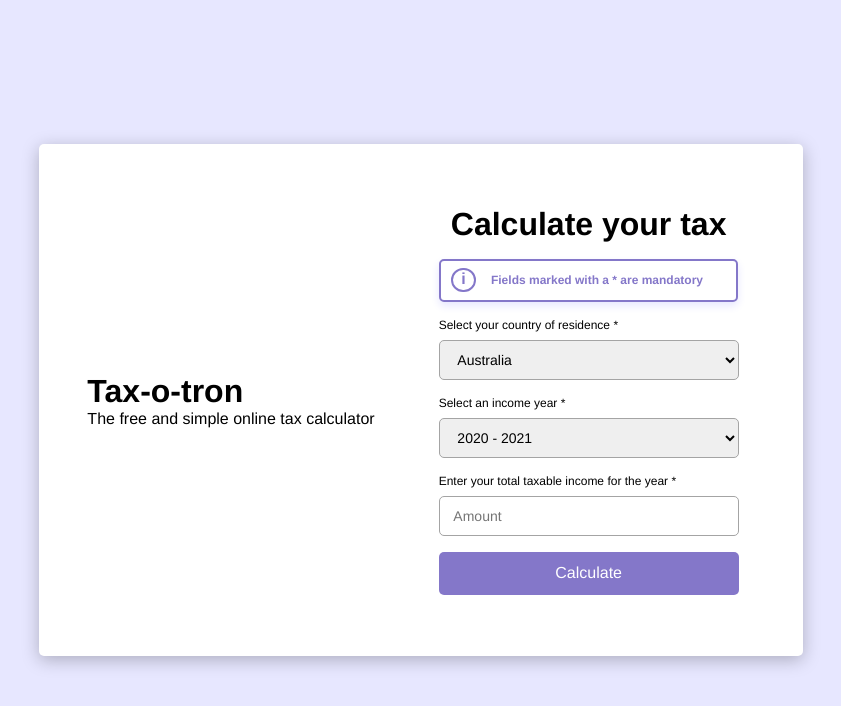
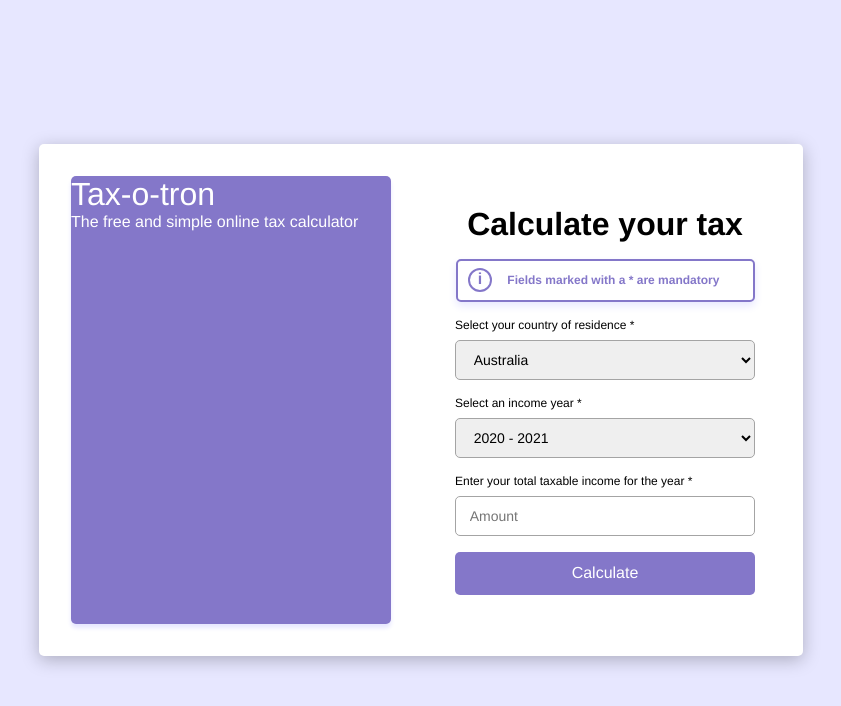
Before and after one commit to JaredGold/taxCalc-interview, a React (Create React App) app: page / in a window 1280 px wide. Shown: the top 706 px of the page, without its empty margins (219-1060 px from the left). Built offline with nearby package versions, Linux system fonts and the light colour scheme.

Commit message:
2 files modified

```diff
--- a/src/App.js
+++ b/src/App.js
@@ -1,6 +1,6 @@
 import React, { useState } from 'react';
 import Calculator from './components/Calculator';
-import { MainCard, AppDiv } from './styles/styles';
+import { MainCard, AppDiv, TaxoTron } from './styles/styles';
 
 const App = () => {
   const initialState = {
@@ -21,10 +21,10 @@ const App = () => {
   return (
     <AppDiv>
       <MainCard>
-        <div>
+        <TaxoTron>
           <h1>Tax-o-tron</h1>
           <p>The free and simple online tax calculator</p>
-        </div>
+        </TaxoTron>
         <Calculator
           userDetail={userDetail}
           updateUserDetails={updateUserDetails}
--- a/src/styles/styles.js
+++ b/src/styles/styles.js
@@ -106,3 +106,15 @@ export const AppDiv = styled.div`
   justify-content: center;
   align-items: center;
 `;
+
+export const TaxoTron = styled.div`
+  width: 320px;
+  height: 448px;
+  background-color: #8477c9;
+  border-radius: 5px;
+  box-shadow: 0px 4px 4px #e7e7ff;
+  color: white;
+  & > h1 {
+    font-weight: 500;
+  }
+`;
```
